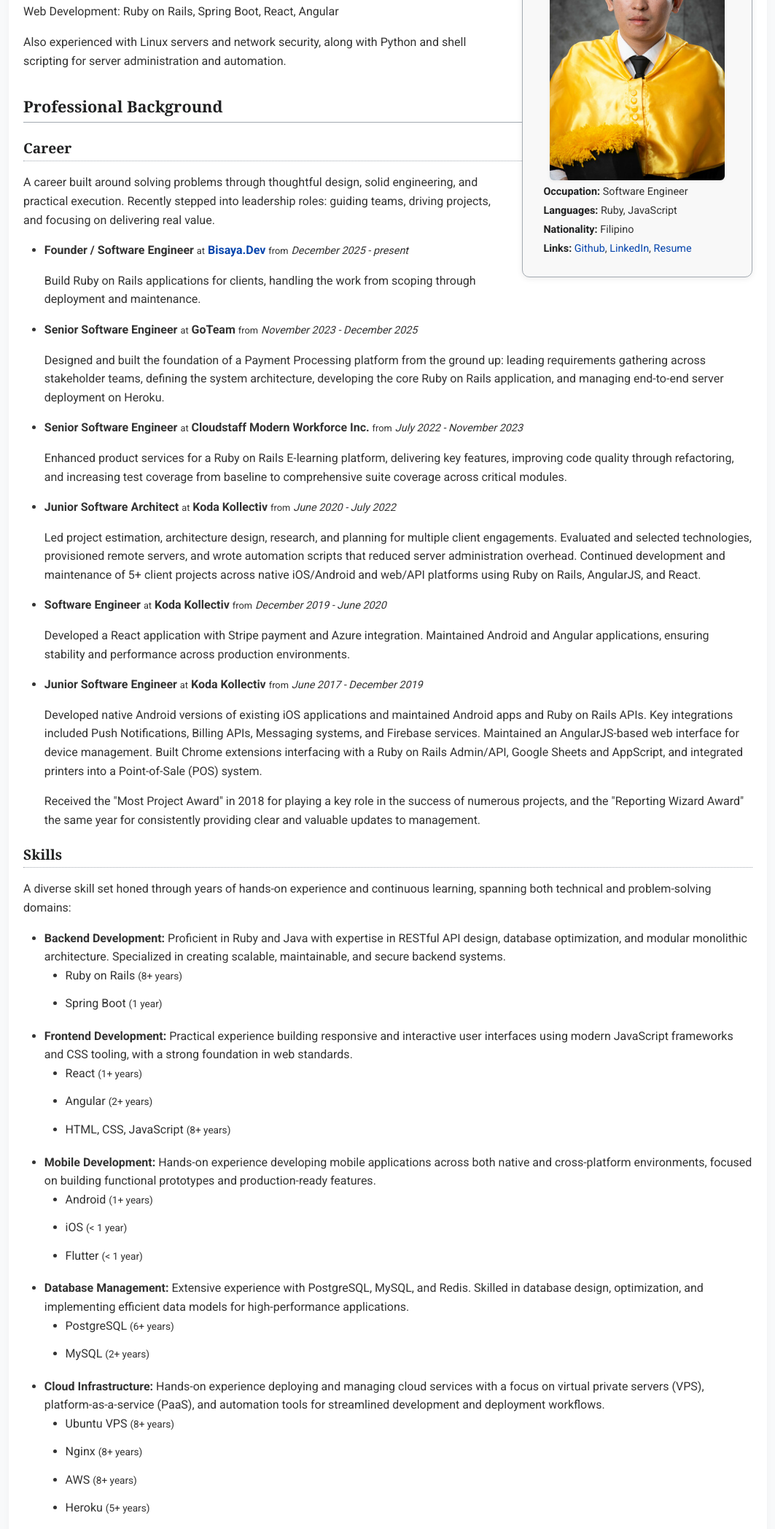
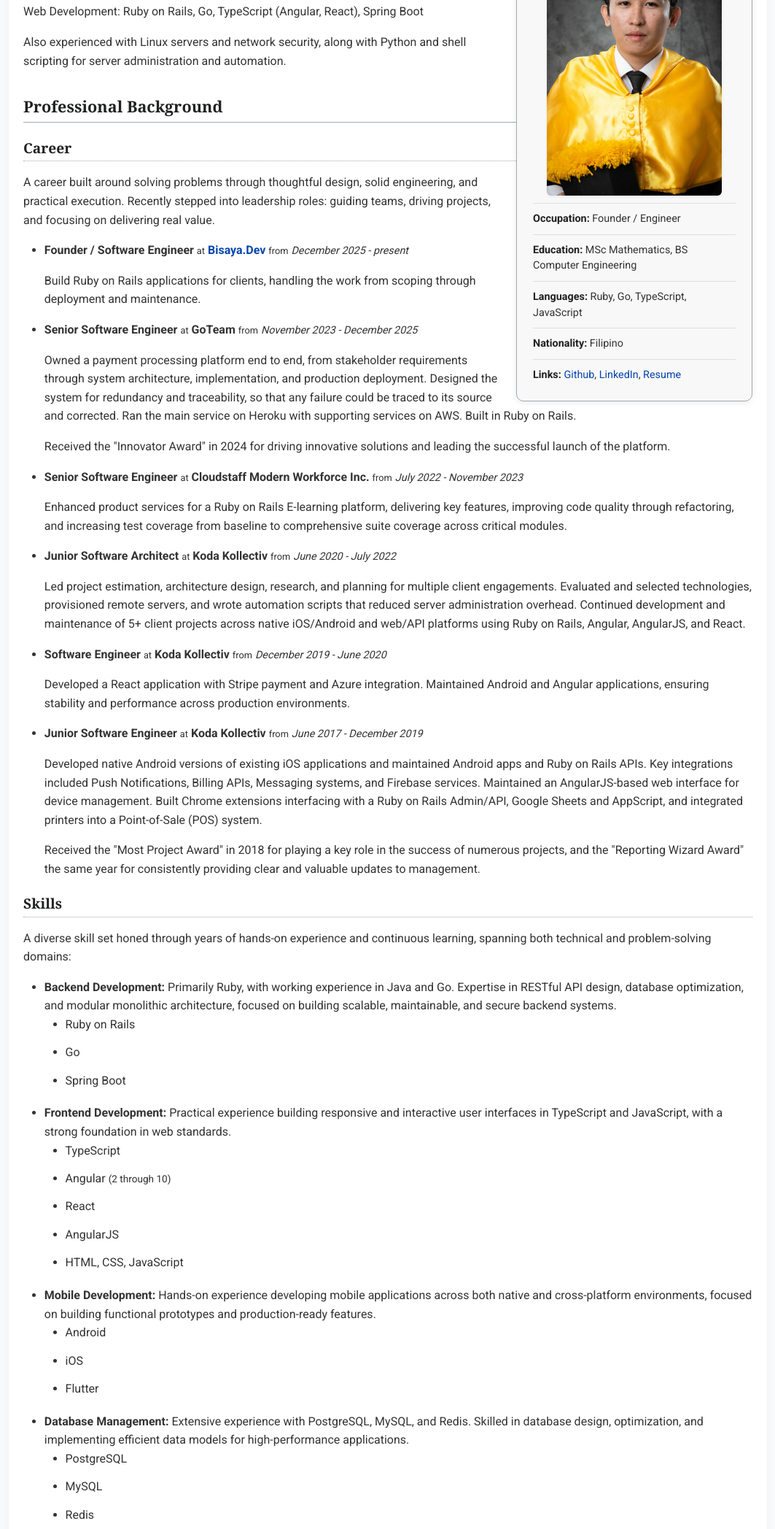
Before and after one commit to ctrlshiftjv/ctrlshiftjv.github.io, a plain HTML site: page index.html in a window 1280 px wide. Shown: the part 264-2359 px from the top of the page at 73% size, without its empty margins (108-1171 px from the left). Drawn offline with Linux system fonts and the light colour scheme; a web font is replaced by a local one.

Commit message:
Surface Go and TypeScript, drop skill year counts
Reposition the page for Go and TypeScript roles. TypeScript was absent
despite years of Angular 2-10 work, so name it directly and split
Angular from AngularJS to make those years visible. Add Go to the
backend skills and the infobox.

Drop the per-skill year counts. They contradicted the resume (AWS 8+
versus 2+, nginx 8+ versus 3+) and the format caps rather than conveys
depth.

Rewrite the GoTeam entry to lead with the engineering problem rather
than the framework, and add the 2024 Innovator Award. Soften the Java
proficiency claim, add Redis to the database list, and resolve the
Heroku/AWS deployment contradiction.

Surface the MSc in the infobox and give the infobox room to breathe:
field dividers so wrapped values stay legible, more padding, looser
line height.

```diff
--- a/index.html
+++ b/index.html
@@ -327,18 +327,27 @@
       .infobox {
         float: right;
         width: 300px;
-        margin-left: 1em;
-        padding: 0.5em 0.5em 1.5em 0.5em;
+        margin-left: 1.5em;
+        padding: 1em 0.75em;
         border: 1.5px solid #a2a9b1;
         background-color: #f8f8f8;
         font-size: 0.9em;
-        line-height: 1.3;
+        line-height: 1.5;
         border-radius: 10px;
         box-shadow: 0 2px 8px rgba(0,0,0,0.08);
       }
 
       .infobox-content {
-        margin: 0.5em 1.5em;
+        margin: 0 0.75em;
+        padding: 0.7em 0;
+      }
+
+      /* separates fields whose values wrap onto a second line */
+      .infobox-content + .infobox-content {
+        border-top: 1px solid #dcdfe3;
+      }
+      .dark-mode .infobox-content + .infobox-content {
+        border-top-color: #3a4046;
       }
 
       .infobox-title {
@@ -347,6 +356,7 @@
         line-height: 1.3;
         font-weight: bold;
         color: #202122;
+        margin-bottom: 0.5em;
       }
       .dark-mode .infobox-title {
         color: #fff;
@@ -496,13 +506,19 @@
         <div class="infobox-content">
           <div>
             <span class="infobox-label">Occupation:</span>
-            <span>Software Engineer</span>
+            <span>Founder / Engineer</span>
+          </div>
+        </div>
+        <div class="infobox-content">
+          <div>
+            <span class="infobox-label">Education:</span>
+            <span>MSc Mathematics, BS Computer Engineering</span>
           </div>
         </div>
         <div class="infobox-content">
           <div>
             <span class="infobox-label">Languages:</span>
-            <span>Ruby, JavaScript</span>
+            <span>Ruby, Go, TypeScript, JavaScript</span>
           </div>
         </div>
         <div class="infobox-content">
@@ -527,7 +543,7 @@
             A computer engineer with 9+ years of industry experience in software development, well-versed in software architecture to produce clean and maintainable code. This includes production-level experience across the full development lifecycle, from writing the first line of code to deploying and maintaining systems serving thousands of users.
           </p>
           <p>Mobile Development: Flutter (Dart), Android (Java), iOS (Swift)</p>
-          <p>Web Development: Ruby on Rails, Spring Boot, React, Angular</p>
+          <p>Web Development: Ruby on Rails, Go, TypeScript (Angular, React), Spring Boot</p>
           <p>Also experienced with Linux servers and network security, along with Python and shell scripting for server administration and automation.</p>
         </section>
 
@@ -555,7 +571,8 @@
                 <span class="organization">GoTeam</span>
                 <span class="small">from</span>
                 <span class="date">November 2023 - December 2025</span>
-                <p class="description">Designed and built the foundation of a Payment Processing platform from the ground up: leading requirements gathering across stakeholder teams, defining the system architecture, developing the core Ruby on Rails application, and managing end-to-end server deployment on Heroku.</p>
+                <p class="description">Owned a payment processing platform end to end, from stakeholder requirements through system architecture, implementation, and production deployment. Designed the system for redundancy and traceability, so that any failure could be traced to its source and corrected. Ran the main service on Heroku with supporting services on AWS. Built in Ruby on Rails.</p>
+                <p class="description">Received the "Innovator Award" in 2024 for driving innovative solutions and leading the successful launch of the platform.</p>
               </li>
               <li>
                 <strong>Senior Software Engineer</strong>
@@ -571,7 +588,7 @@
                 <span class="organization">Koda Kollectiv</span>
                 <span class="small">from</span>
                 <span class="date">June 2020 - July 2022</span>
-                <p class="description">Led project estimation, architecture design, research, and planning for multiple client engagements. Evaluated and selected technologies, provisioned remote servers, and wrote automation scripts that reduced server administration overhead. Continued development and maintenance of 5+ client projects across native iOS/Android and web/API platforms using Ruby on Rails, AngularJS, and React.</p>
+                <p class="description">Led project estimation, architecture design, research, and planning for multiple client engagements. Evaluated and selected technologies, provisioned remote servers, and wrote automation scripts that reduced server administration overhead. Continued development and maintenance of 5+ client projects across native iOS/Android and web/API platforms using Ruby on Rails, Angular, AngularJS, and React.</p>
               </li>
               <li>
                 <strong>Software Engineer</strong>
@@ -605,19 +622,22 @@
             <ul>
               <li>
                 <strong>Backend Development:</strong>
-                Proficient in Ruby and Java with expertise in RESTful API design, database optimization, and modular monolithic architecture. Specialized in creating scalable, maintainable, and secure backend systems.
+                Primarily Ruby, with working experience in Java and Go. Expertise in RESTful API design, database optimization, and modular monolithic architecture, focused on building scalable, maintainable, and secure backend systems.
                 <ul>
-                  <li>Ruby on Rails <span class="medium">(8+ years)</span></li>
-                  <li>Spring Boot <span class="medium">(1 year)</span></li>
+                  <li>Ruby on Rails</li>
+                  <li>Go</li>
+                  <li>Spring Boot</li>
                 </ul>
               </li>
               <li>
                 <strong>Frontend Development:</strong>
-                Practical experience building responsive and interactive user interfaces using modern JavaScript frameworks and CSS tooling, with a strong foundation in web standards.
+                Practical experience building responsive and interactive user interfaces in TypeScript and JavaScript, with a strong foundation in web standards.
                 <ul>
-                  <li>React <span class="medium">(1+ years)</span></li>
-                  <li>Angular <span class="medium">(2+ years)</span></li>
-                  <li>HTML, CSS, JavaScript <span class="medium">(8+ years)</span></li>
+                  <li>TypeScript</li>
+                  <li>Angular <span class="medium">(2 through 10)</span></li>
+                  <li>React</li>
+                  <li>AngularJS</li>
+                  <li>HTML, CSS, JavaScript</li>
                 </ul>
               </li>
 
@@ -625,27 +645,28 @@
                 <strong>Mobile Development:</strong>
                 Hands-on experience developing mobile applications across both native and cross-platform environments, focused on building functional prototypes and production-ready features.
                 <ul>
-                  <li>Android <span class="medium">(1+ years)</span></li>
-                  <li>iOS <span class="medium">(&lt; 1 year)</span></li>
-                  <li>Flutter <span class="medium">(&lt; 1 year)</span></li>
+                  <li>Android</li>
+                  <li>iOS</li>
+                  <li>Flutter</li>
                 </ul>
               </li>
               <li>
                 <strong>Database Management:</strong>
                 Extensive experience with PostgreSQL, MySQL, and Redis. Skilled in database design, optimization, and implementing efficient data models for high-performance applications.
                 <ul>
-                  <li>PostgreSQL <span class="medium">(6+ years)</span></li>
-                  <li>MySQL <span class="medium">(2+ years)</span></li>
+                  <li>PostgreSQL</li>
+                  <li>MySQL</li>
+                  <li>Redis</li>
                 </ul>
               </li>
               <li>
                 <strong>Cloud Infrastructure:</strong>
                 Hands-on experience deploying and managing cloud services with a focus on virtual private servers (VPS), platform-as-a-service (PaaS), and automation tools for streamlined development and deployment workflows.
                 <ul>
-                  <li>Ubuntu VPS <span class="medium">(8+ years)</span></li>
-                  <li>Nginx <span class="medium">(8+ years)</span></li>
-                  <li>AWS <span class="medium">(8+ years)</span></li>
-                  <li>Heroku <span class="medium">(5+ years)</span></li>
+                  <li>Ubuntu VPS</li>
+                  <li>Nginx</li>
+                  <li>AWS</li>
+                  <li>Heroku</li>
                 </ul>
               </li>
               <li>
```
